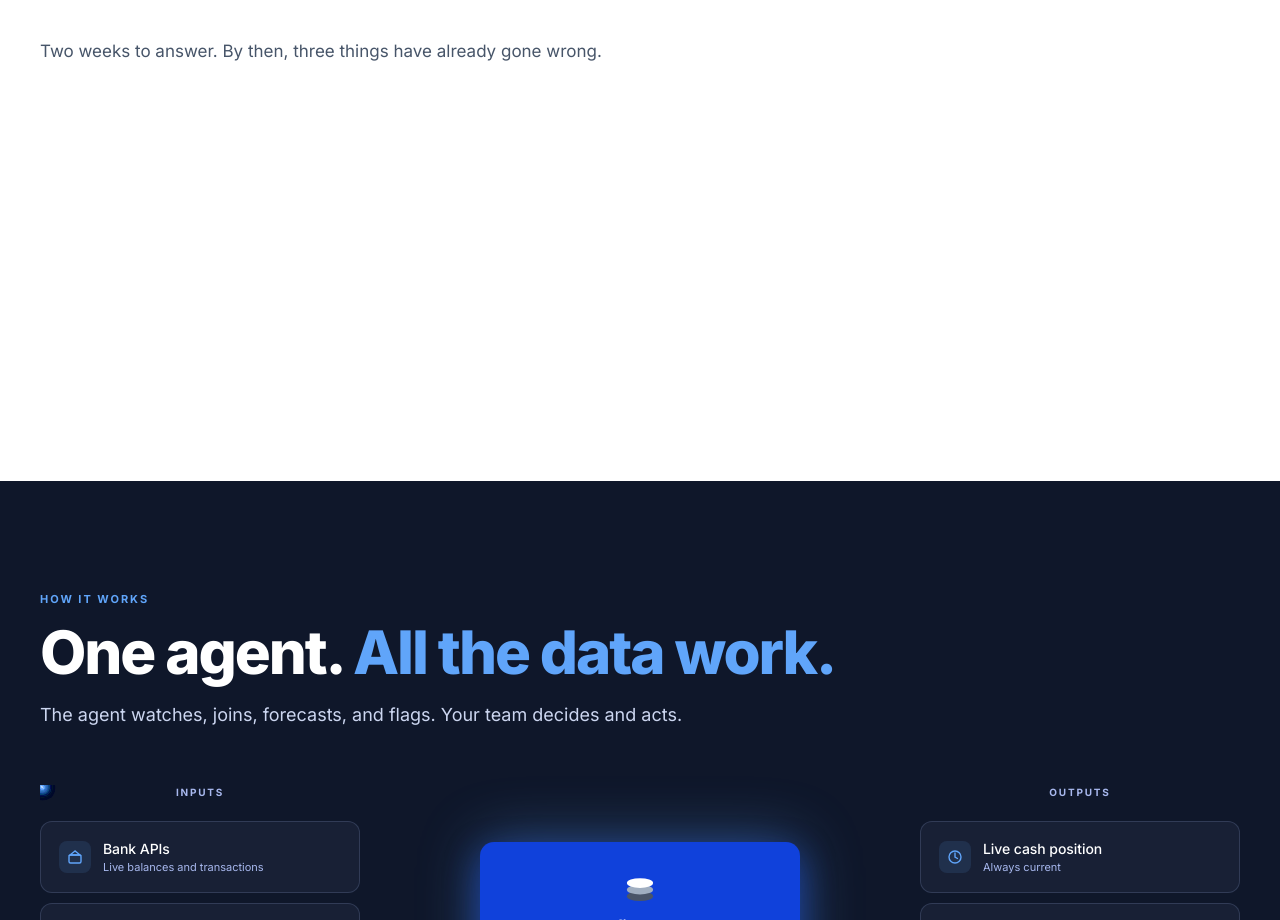
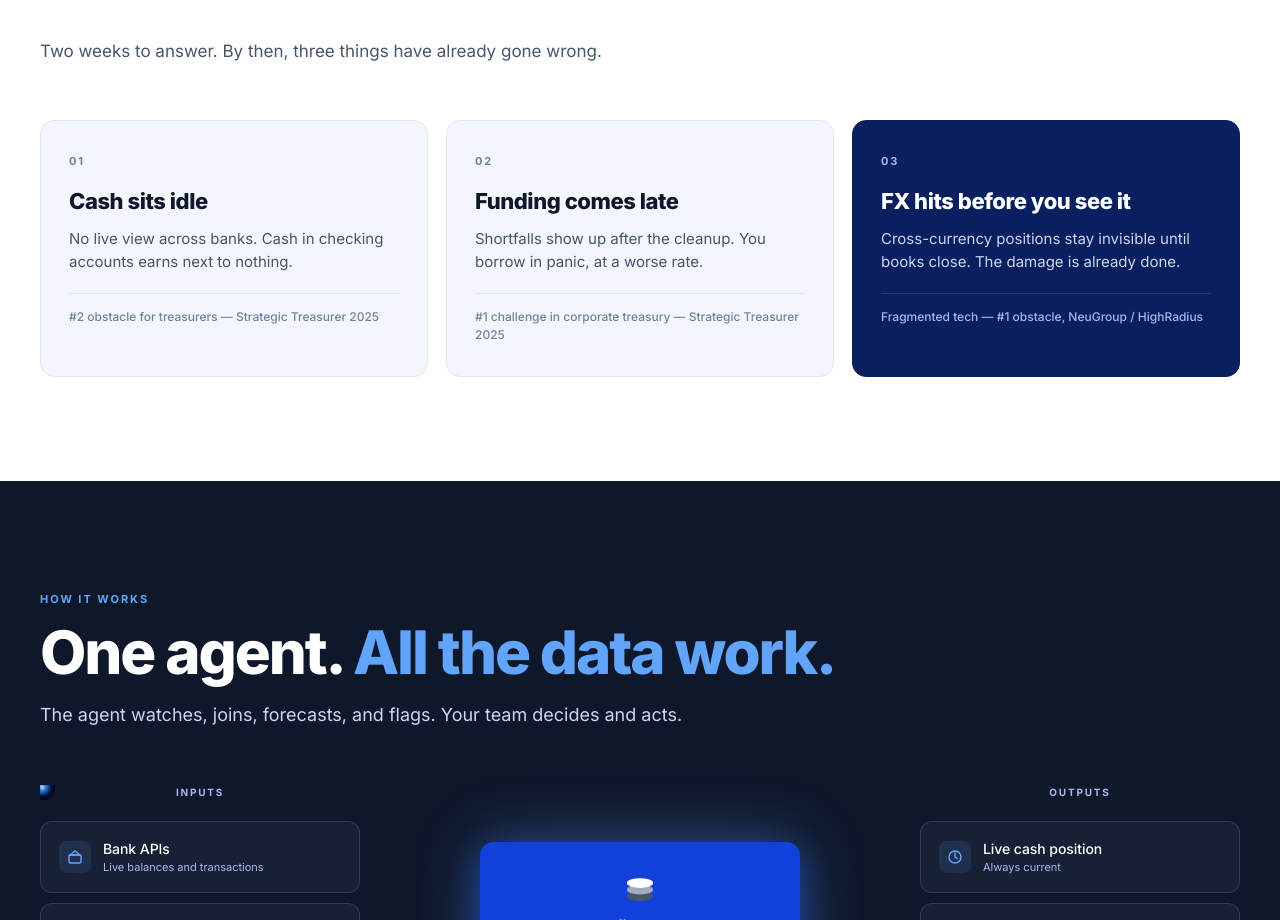
Before and after one commit to usekonfido/konfido-landing-page, a Next.js app: page / in a window 1280 px wide. Shown: the part 952-1872 px from the top of the page. Built offline with nearby package versions, Linux system fonts and the light colour scheme.

Commit message:
Fix invisible problem cards

```diff
--- a/app/globals.css
+++ b/app/globals.css
@@ -102,9 +102,7 @@ h2.section-title .accent{color:var(--royal)}
 .problem-quote .accent::after{content:'';position:absolute;left:0;right:0;bottom:-2px;height:8px;background:var(--ice);z-index:-1;border-radius:3px}
 .problem-sub{font-size:17px;color:var(--slate);margin:0;line-height:1.55;max-width:640px}
 .problem-grid{display:grid;grid-template-columns:repeat(3,1fr);gap:18px}
-.problem-card{background:var(--light);border:1px solid var(--border);border-radius:var(--radius);padding:32px 28px;position:relative;overflow:hidden;opacity:0;transform:translateY(24px);transition:transform .55s cubic-bezier(.22,1,.36,1),box-shadow .35s ease,border-color .35s ease,opacity .35s ease}
-.problem-card[data-revealed="true"]{opacity:1;transform:translateY(0);animation:problemCardReveal 1.75s cubic-bezier(.22,1,.36,1) backwards}
-@keyframes problemCardReveal{from{opacity:0;transform:translateY(24px)}to{opacity:1;transform:translateY(0)}}
+.problem-card{background:var(--light);border:1px solid var(--border);border-radius:var(--radius);padding:32px 28px;position:relative;overflow:hidden;transition:transform .35s ease,box-shadow .35s ease,border-color .35s ease}
 .problem-card:hover{transform:translateY(-6px);box-shadow:0 18px 44px rgba(15,23,42,.12),0 6px 14px rgba(15,23,42,.05);border-color:var(--pale)}
 .problem-card.featured{background:var(--deep-navy);border-color:var(--deep-navy);color:#fff}
 .problem-card.featured:hover{border-color:rgba(96,165,250,.55);box-shadow:0 24px 56px rgba(10,31,95,.5),0 0 0 1px rgba(96,165,250,.4),0 6px 18px rgba(10,31,95,.25)}
```
